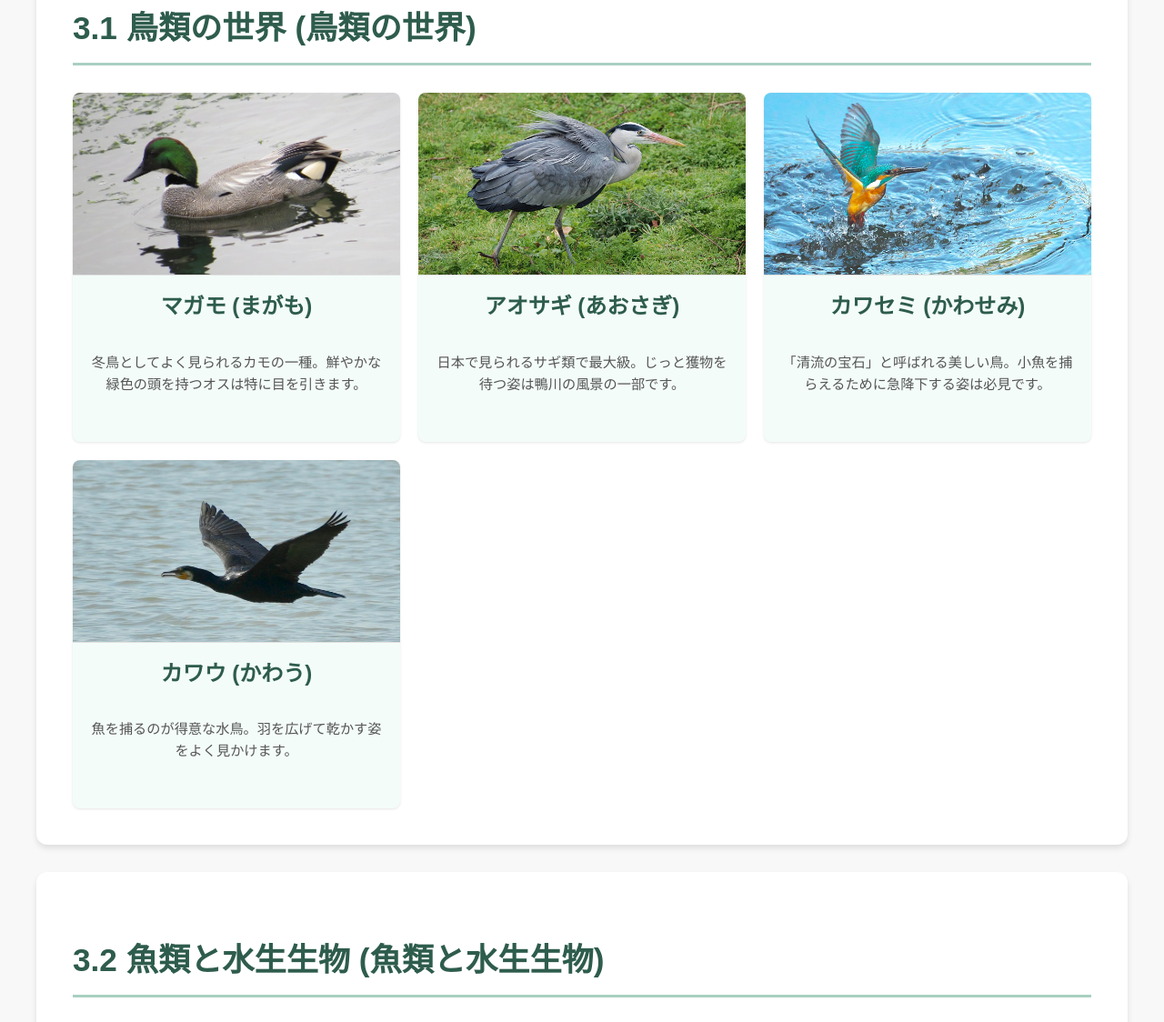
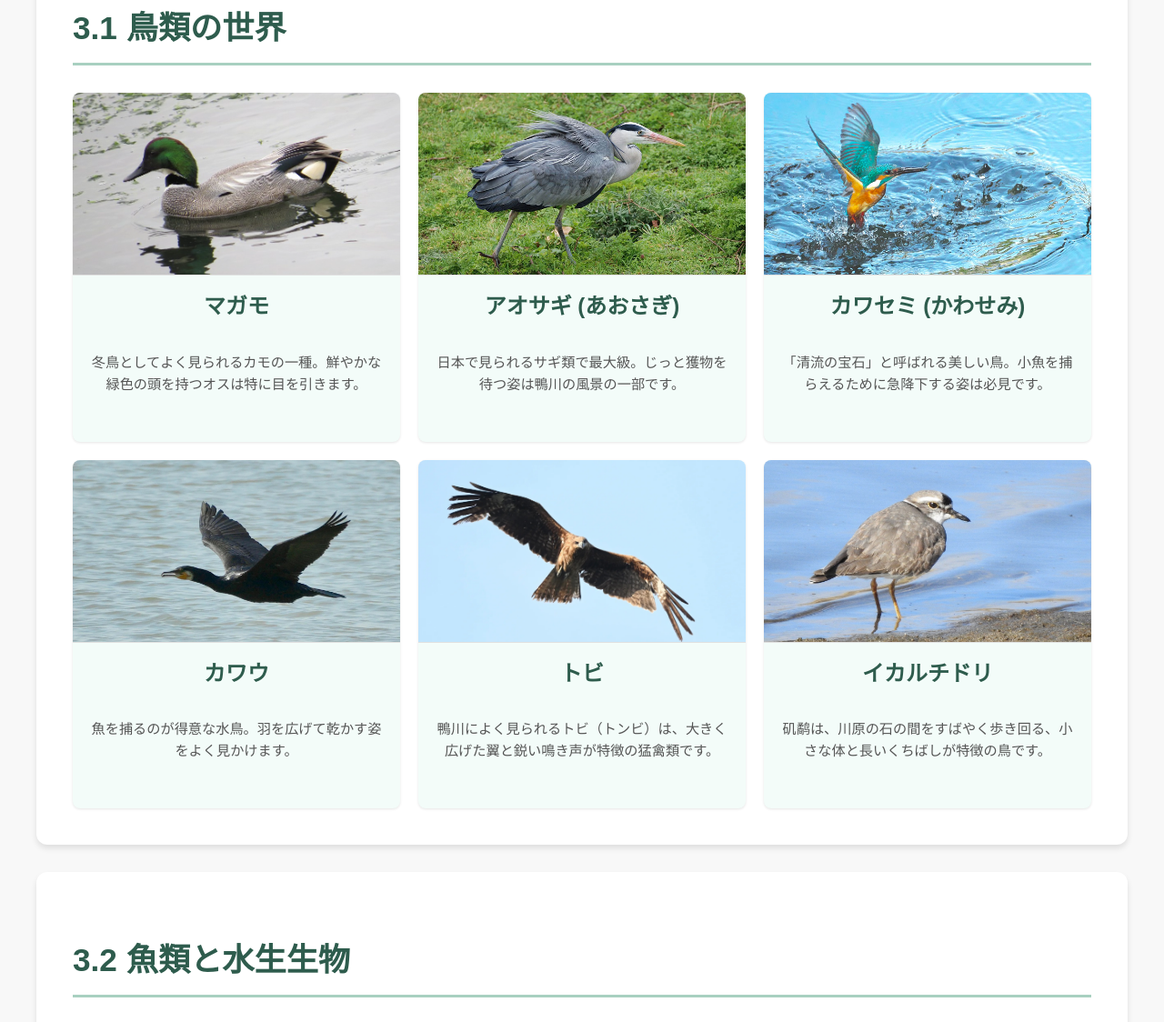
Before and after one commit to Destiny-216/kamogawa, a plain HTML site: page wildlife.html in a window 1280 px wide. Shown: the part 568-1692 px from the top of the page at 91% size. Drawn offline with Linux system fonts and the light colour scheme.

Commit message:
feat: update website content and style

```diff
--- a/wildlife.html
+++ b/wildlife.html
@@ -36,11 +36,11 @@
         </section>
 
         <section id="birds">
-            <h2>3.1 鳥類の世界 (鳥類の世界)</h2>
+            <h2>3.1 鳥類の世界</h2>
             <div class="wildlife-grid">
                 <div class="wildlife-card">
                     <img src="images/mallard.jpg" alt="マガモ">
-                    <h3>マガモ (まがも)</h3>
+                    <h3>マガモ</h3>
                     <p>冬鳥としてよく見られるカモの一種。鮮やかな緑色の頭を持つオスは特に目を引きます。</p>
                     </div>
                 <div class="wildlife-card">
@@ -55,14 +55,24 @@
                 </div>
                 <div class="wildlife-card">
                     <img src="images/cormorant.jpg" alt="カワウ">
-                    <h3>カワウ (かわう)</h3>
+                    <h3>カワウ</h3>
                     <p>魚を捕るのが得意な水鳥。羽を広げて乾かす姿をよく見かけます。</p>
+                </div>
+                <div class="wildlife-card">
+                    <img src="images/tobi.jpg" alt="カワウ">
+                    <h3>トビ</h3>
+                    <p>鴨川によく見られるトビ（トンビ）は、大きく広げた翼と鋭い鳴き声が特徴の猛禽類です。</p>
+                </div>
+                <div class="wildlife-card">
+                    <img src="images/ikaru.jpg" alt="カワウ">
+                    <h3>イカルチドリ</h3>
+                    <p>矶鹬は、川原の石の間をすばやく歩き回る、小さな体と長いくちばしが特徴の鳥です。</p>
                 </div>
             </div>
         </section>
 
         <section id="fish-aquatic">
-            <h2>3.2 魚類と水生生物 (魚類と水生生物)</h2>
+            <h2>3.2 魚類と水生生物 </h2>
             <div class="wildlife-grid">
                 <div class="wildlife-card">
                     <img src="images/ayu.jpg" alt="アユ">
@@ -83,7 +93,7 @@
         </section>
 
         <section id="plants">
-            <h2>3.3 植物群落 (植物群落)</h2>
+            <h2>3.3 植物群落</h2>
             <div class="wildlife-grid">
                 <div class="wildlife-card">
                     <img src="images/willow.jpg" alt="ヤナギ">
```
Also changed, not shown: about.html (+3 -3 lines), images/WechatIMG3998.jpg (added), images/ikaru.jpg (added), images/tobi.jpg (added), 2 other files.
